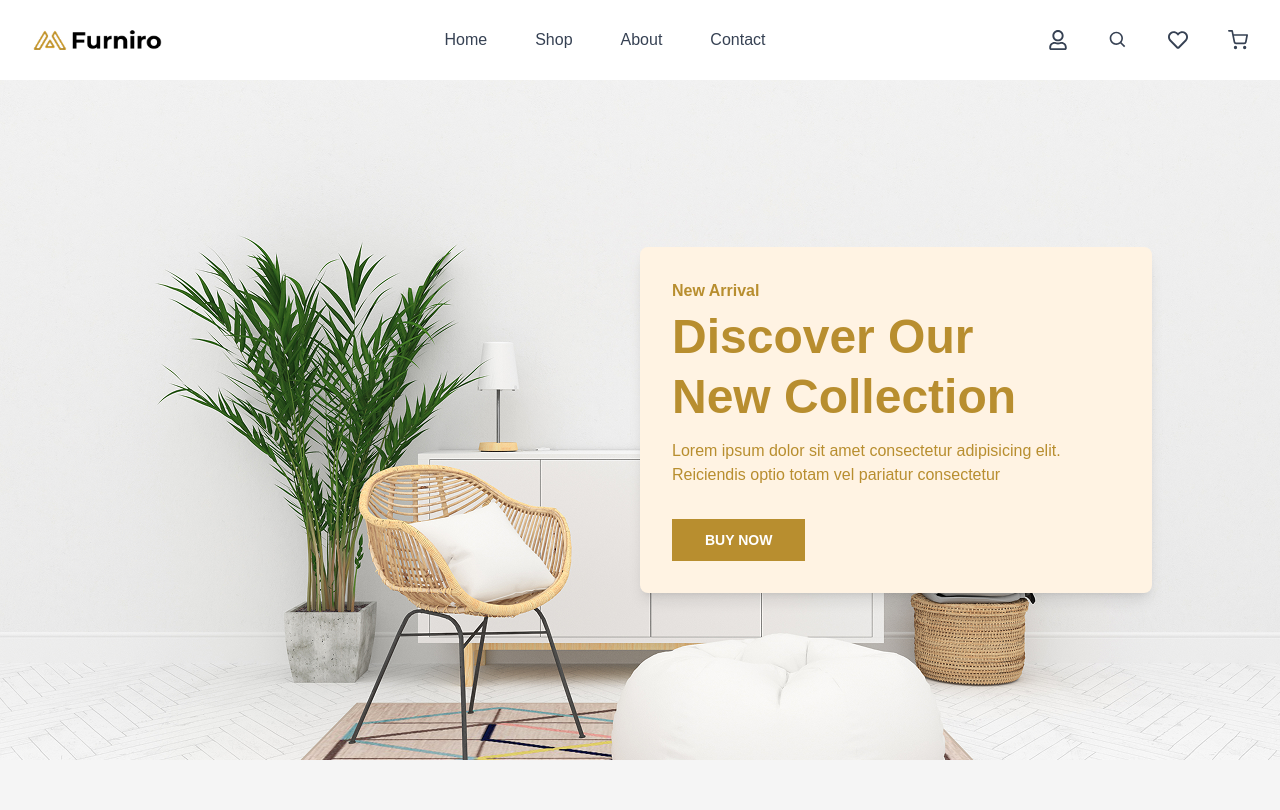
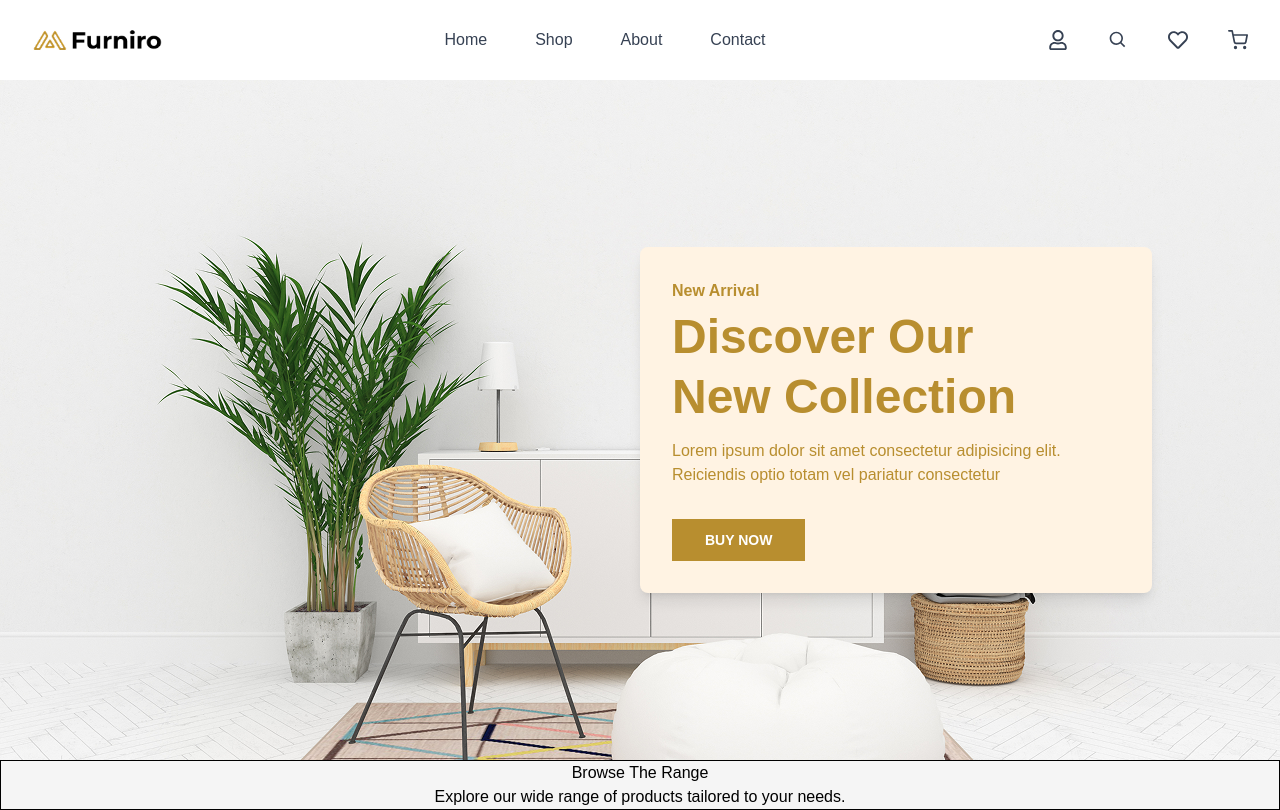
Before and after one commit to robiulsagor/ecommerce-app, a Next.js app in the folder client/: page / in a window 1280 px wide. Built offline with nearby package versions, Linux system fonts and the light colour scheme.

Commit message:
feat: Add BrowseTheRange component to Home page

```diff
--- /dev/null
+++ b/client/app/components/BrowseTheRange.tsx
@@ -0,0 +1,12 @@
+const BrowseTheRange = () => {
+    return (
+        <section className="max-w-[1300px] mx-auto border">
+            <div className="text-center">
+                <h2>Browse The Range</h2>
+                <p>Explore our wide range of products tailored to your needs.</p>
+            </div>
+        </section>
+    )
+}
+
+export default BrowseTheRange
--- a/client/app/page.tsx
+++ b/client/app/page.tsx
@@ -1,3 +1,4 @@
+import BrowseTheRange from "./components/BrowseTheRange";
 import Hero from "./components/Hero";
 import Navbar from "./components/Navbar";
 
@@ -7,6 +8,7 @@ export default function Home() {
       <Navbar />
       <main>
         <Hero />
+        <BrowseTheRange />
       </main>
     </>
   );
```
